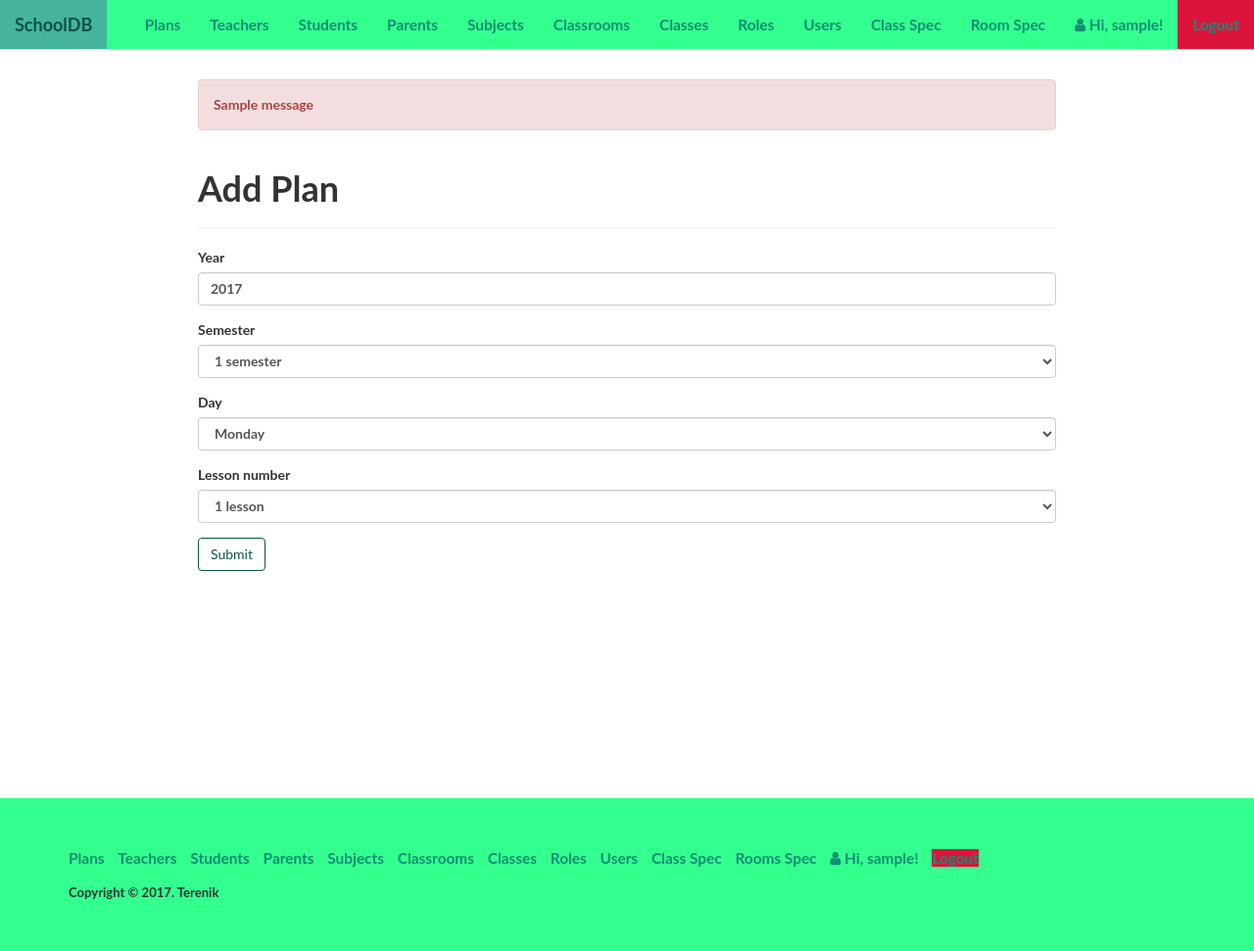
After one commit to TerenikDmitry/school_db, a Flask app: page /admin/plans/add in a window 1280 px wide. The commit adds this page. Shown: the whole page at 98% size. Run offline with Flask 2, Linux system fonts and the light colour scheme; a user stored in the database is signed in; tables that the repository leaves empty hold one stand-in row (values such as "Sample post"); one stand-in notice (Sample message) is shown; parts of the project's set-up code (start-up, migrations or seed data) failed here and were passed over; some libraries are stand-ins or nearby versions.

Commit message:
Added PAGE Plans

```diff
--- a/app/admin/__init__.py
+++ b/app/admin/__init__.py
@@ -19,3 +19,4 @@ from . import views_specialization
 from . import views_students_class
 from . import views_teachers_info
 from . import views_users
+from . import views_plan
--- a/app/admin/forms.py
+++ b/app/admin/forms.py
@@ -1,7 +1,11 @@
+import datetime
+
 from flask_wtf import FlaskForm
-from wtforms import StringField, SubmitField, PasswordField, ValidationError
-from wtforms.validators import DataRequired, Email, EqualTo
+
+from wtforms import StringField, SubmitField, PasswordField, ValidationError, IntegerField, SelectField
+from wtforms.validators import DataRequired, Email, EqualTo, NumberRange
 from wtforms.ext.sqlalchemy.fields import QuerySelectField
+
 from ..models import Role, User, RoomSpecialization, Class, Subject, Classroom
 
 
@@ -46,9 +50,9 @@ class RegistrationForm(FlaskForm):
     middle_name = StringField('Middle Name', validators=[DataRequired()])
     tell = PasswordField('Telephone')
     password = PasswordField('Password', validators=[
-                                        DataRequired(),
-                                        EqualTo('confirm_password')
-                                        ])
+        DataRequired(),
+        EqualTo('confirm_password')
+    ])
     confirm_password = PasswordField('Confirm Password')
     role = QuerySelectField(query_factory=lambda: Role.query.all(), get_label="name")
     submit = SubmitField('Register')
@@ -143,3 +147,21 @@ class TeacherClassroomEditForm(FlaskForm):
     """
     classroom = QuerySelectField(query_factory=get_classrooms)
     submit = SubmitField('Submit')
+
+
+class PlanForm(FlaskForm):
+    """
+        Form for admin to add one plan
+    """
+    year = IntegerField('Year', [NumberRange(min=1996, max=2017, message=None)], default=(datetime.date.today().year))
+    semester = SelectField('Semester', choices=[(1, '1 semester'), (2, '2 semester')], coerce=int)
+    day = SelectField('Day', coerce=int, choices=[(1, 'Monday'),
+                                       (2, 'Tuesday'),
+                                       (3, 'Wednesday'),
+                                       (4, 'Thursday'),
+                                       (5, 'Friday'),
+                                       (6, 'Saturday'),
+                                       (7, 'Sunday')
+                                       ])
+    lessonNumber = SelectField('Lesson number', coerce=int,choices = [(g, '{} lesson'.format(g)) for g in range(1,8)])
+    submit = SubmitField('Submit')
--- /dev/null
+++ b/app/admin/views_plan.py
@@ -0,0 +1,92 @@
+from . import *
+from .. import db
+
+from flask import render_template, flash, redirect, url_for
+from flask_login import login_required
+
+from forms import PlanForm
+from ..models import EducationPlan
+
+@admin.route('/plans')
+@login_required
+def list_plan():
+    """
+    Show plan list
+    """
+    check_admin()
+
+    educationPlan = EducationPlan.query.order_by(EducationPlan.year, EducationPlan.semester, EducationPlan.day, EducationPlan.lessonNumber).all()
+    return render_template('admin/plans/list.html',
+                           educationPlan=educationPlan)
+
+
+@admin.route('/plans/<int:id>/delete', methods=['GET', 'POST'])
+@login_required
+def delete_plan(id):
+    """
+    Delete one plan
+    """
+    check_admin()
+
+    try:
+        plan = EducationPlan.query.get_or_404(id)
+        db.session.delete(plan)
+        db.session.commit()
+        flash('You have successfully deleted the plan.',category='message')
+    except:
+        flash('Error. Delete the plan.',category='error')
+
+    return redirect(url_for('admin.list_plan'))
+
+
+@admin.route('/plans/add', methods=['GET', 'POST'])
+@login_required
+def add_plan():
+    """
+    Add one plan
+    """
+    check_admin()
+
+    form = PlanForm()
+    if form.validate_on_submit():
+        plan = EducationPlan(year=form.year.data,
+                             day=form.day.data,
+                             lessonNumber=form.lessonNumber.data,
+                             semester=form.semester.data)
+        try:
+            db.session.add(plan)
+            db.session.commit()
+            flash('You have successfully add the plan.', category='message')
+        except:
+            flash('Such a plan already exists.', category='error')
+        return redirect(url_for('admin.list_plan'))
+
+    return render_template('admin/plans/plan.html',
+                           form=form,
+                           title='Add Plan')
+
+
+@admin.route('/plans/<int:id>/edit', methods=['GET', 'POST'])
+@login_required
+def edit_plan(id):
+    """
+    Edit one plan
+    """
+    check_admin()
+
+    plan = EducationPlan.query.get_or_404(id)
+
+    form = PlanForm(obj=plan)
+    if form.validate_on_submit():
+        try:
+            db.session.add(plan)
+            db.session.commit()
+            flash('You have successfully edit the plan.',category='message')
+        except:
+            flash('Error. Edit the plan.', category='error')
+        return redirect(url_for('admin.list_plan'))
+
+    return render_template('admin/plans/plan.html',
+                           form=form,
+                           plan=plan,
+                           title='Add Plan')
--- a/app/admin/views_roles.py
+++ b/app/admin/views_roles.py
@@ -51,7 +51,7 @@ def add_role():
                            title='Add Role')
 
 
-@admin.route('/roles/edit/<int:id>', methods=['GET', 'POST'])
+@admin.route('/roles/<int:id>/edit', methods=['GET', 'POST'])
 @login_required
 def edit_role(id):
     """
@@ -80,7 +80,7 @@ def edit_role(id):
                            title="Edit Role")
 
 
-@admin.route('/roles/delete/<int:id>', methods=['GET', 'POST'])
+@admin.route('/roles/<int:id>/delete', methods=['GET', 'POST'])
 @login_required
 def delete_role(id):
     """
--- /dev/null
+++ b/app/templates/admin/plans/plan.html
@@ -0,0 +1,42 @@
+{% import "bootstrap/wtf.html" as wtf %}
+{% extends "base.html" %}
+{% block title %}
+    {{ title }}
+{% endblock %}
+{% block body %}
+    <div class="outer">
+        <div class="middle">
+            <div class="center">
+
+                    <div>
+                    {% with messages = get_flashed_messages(with_categories=true) %}
+                        {% if messages %}
+                            {% for category, message in messages %}
+                                {% if category == 'message' %}
+                                    <div class="alert alert-success" role="alert">
+                                {% elif category == 'warning'%}
+                                    <div class="alert alert-warning" role="alert">
+                                {% else %}
+                                    <div class="alert alert-danger" role="alert">
+                                {% endif %}
+                            {{ message }}
+                            </div>
+                            {% endfor %}
+                        {% endif %}
+                    {% endwith %}
+                    </div>
+
+                <div class="page-header">
+                    <h1>
+                        {{ title }}
+                        {% if plan %}
+                            <br>
+                            <small>{{ plan }}</small>
+                        {% endif %}
+                    </h1>
+                </div>
+                {{ wtf.quick_form(form) }}
+            </div>
+        </div>
+    </div>
+{% endblock %}
--- a/app/templates/base.html
+++ b/app/templates/base.html
@@ -25,6 +25,7 @@
             <ul class="nav navbar-nav navbar-right">
                 {% if current_user.is_authenticated %}
                     {% if current_user.is_admin %}
+                        <li><a href="{{ url_for('admin.list_plan') }}">Plans</a></li>
                         <li><a href="{{ url_for('admin.list_teachers_info') }}">Teachers</a></li>
                         <li><a href="{{ url_for('admin.list_students_class') }}">Students</a></li>
                         <li><a href="{{ url_for('admin.list_parent_to_student') }}">Parents</a></li>
@@ -66,6 +67,7 @@
                 <ul class="list-inline">
                     {% if current_user.is_authenticated %}
                         {% if current_user.is_admin %}
+                            <li><a href="{{ url_for('admin.list_plan') }}">Plans</a></li>
                             <li><a href="{{ url_for('admin.list_teachers_info') }}">Teachers</a></li>
                             <li><a href="{{ url_for('admin.list_students_class') }}">Students</a></li>
                             <li><a href="{{ url_for('admin.list_parent_to_student') }}">Parents</a></li>
```
Also changed, not shown: app/models.py (+18 -11 lines), app/templates/admin/plans/list.html (added, +86 -0 lines).
